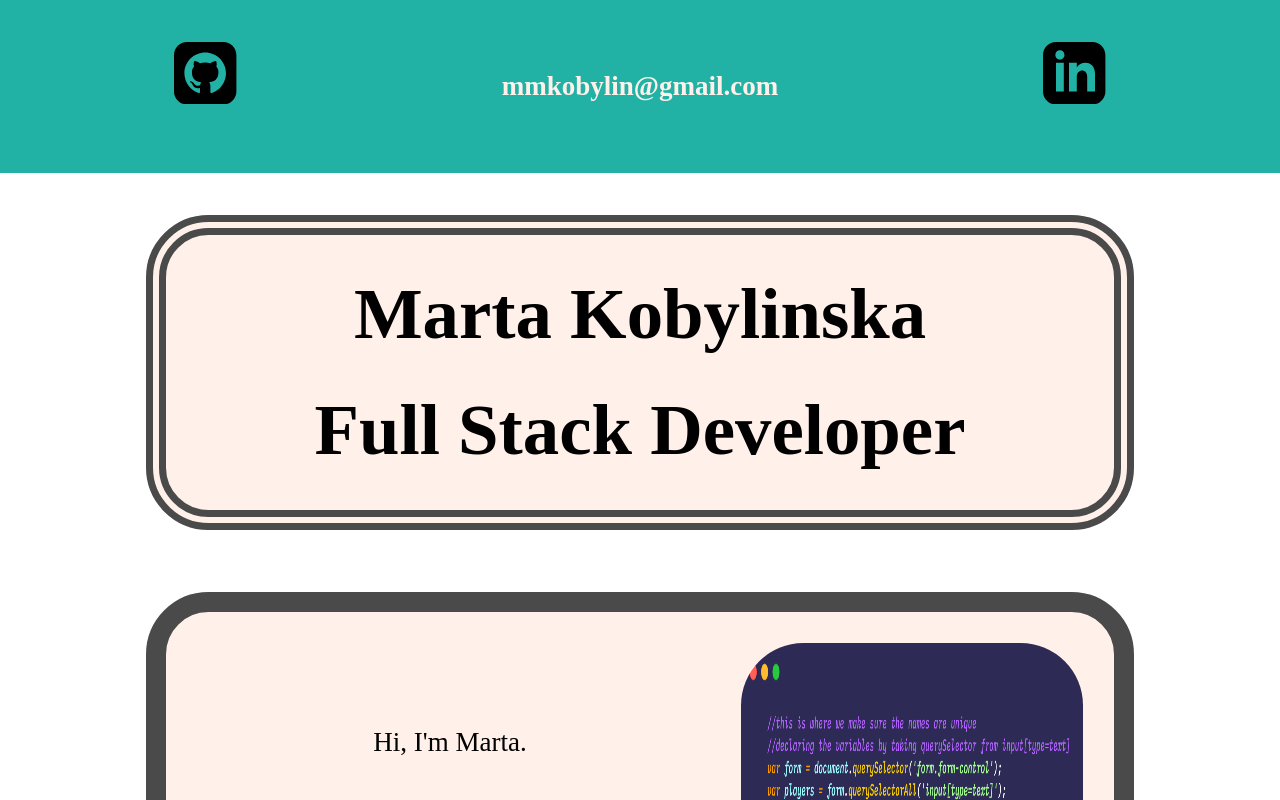
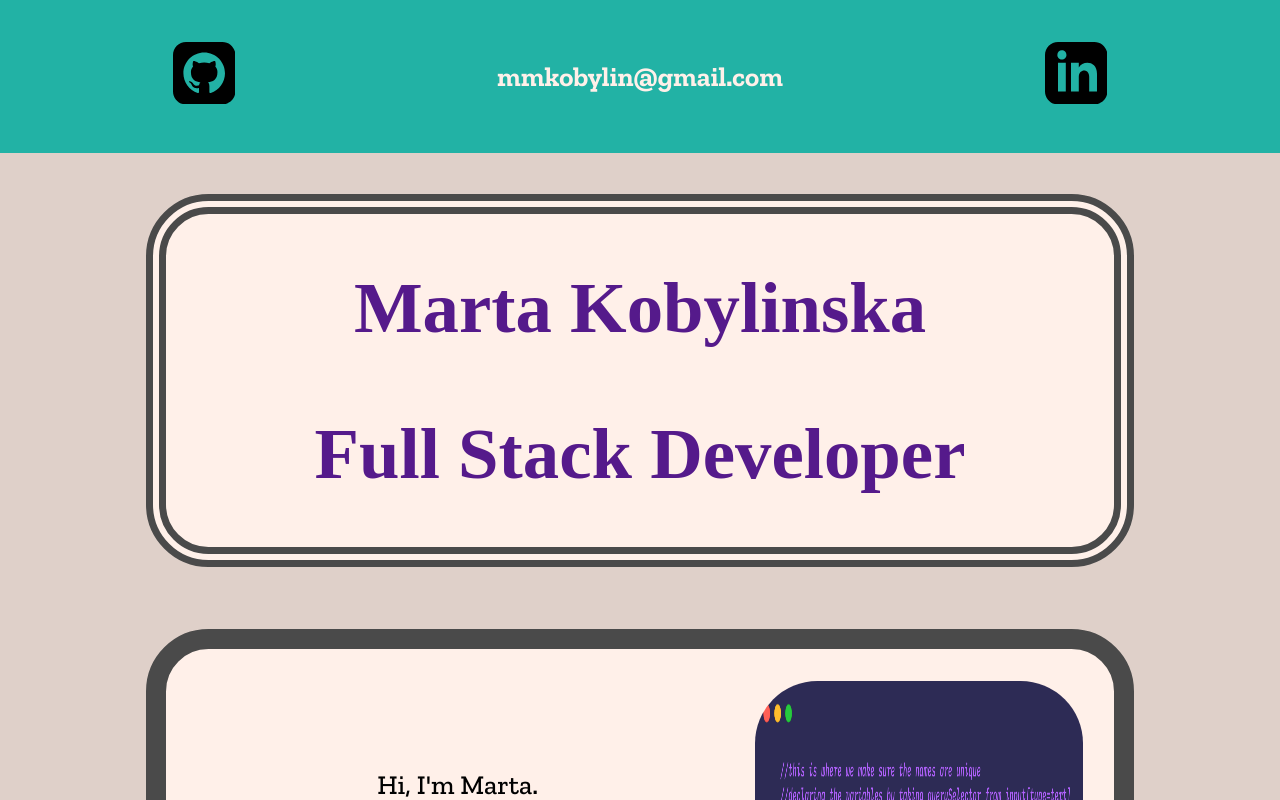
Before and after one commit to mmkobylin/old-portfolio, a website: page index.html in a window 1280 px wide. Shown: the top 800 px of the page. Drawn offline with nearby package versions, Linux system fonts and the light colour scheme; a web font is replaced by a local one.

Commit message:
screen version working

```diff
--- a/index.html
+++ b/index.html
@@ -13,7 +13,7 @@
         </style>
     </head>
 
-    <body>
+    <body style="background:#dfd0c9">
         <nav class="nav-header">
 
             <a href="https://github.com/mmkobylin" class="icon">
--- a/src/css/style.css
+++ b/src/css/style.css
@@ -21,7 +21,7 @@
 }
 *{
     text-align: center;
-    font-family:var(--font-primary);
+    font-family:var(--font-secondary);
     font-size:1rem;
     margin:0;
 }
@@ -31,7 +31,7 @@ a:active, a:hover {
 };
 
 body {
-    background:var(--body-color);
+    background:#dfd0c9;
     color: var(--font-color);
     font-family: var(--font-secondary);
     font-size: 1.35rem;
@@ -64,6 +64,7 @@ footer {
 }
 
 h1, h2, h3, h4, h5, h6 {
+    color: var(--link-color);
     font-family: var(--font-primary);
 
 };
@@ -71,7 +72,6 @@ h1, h2, h3, h4, h5, h6 {
 h1, h2 {
     font-size: 4rem;
     margin:2rem;
-    color: var(--link-color);
     line-height: 5rem;
 }
 
@@ -150,9 +150,7 @@ ul {
 @media screen and (min-width:700px) {
     *{
         font-size:1.3rem;
-        line-height: 3.5rem;
         margin:0;
-
     }
     .card {
         margin: 0rem;
@@ -173,8 +171,8 @@ ul {
     }
 
     h1 {
-        font-size:3.5rem;
-        line-height: 5.6rem;
+        font-size: 3.5rem;
+        line-height: 7rem;
     }
 
     h2 {
@@ -182,9 +180,7 @@ ul {
         padding-bottom:2rem;
         margin-top:1.5rem;
         margin-bottom:1.5rem;
-
     }
-
 
     .images {
         border-radius: 3rem;
```
